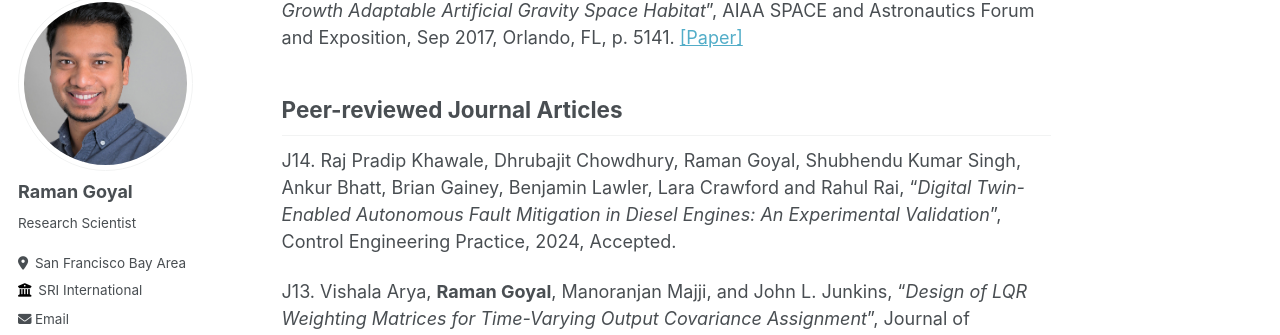
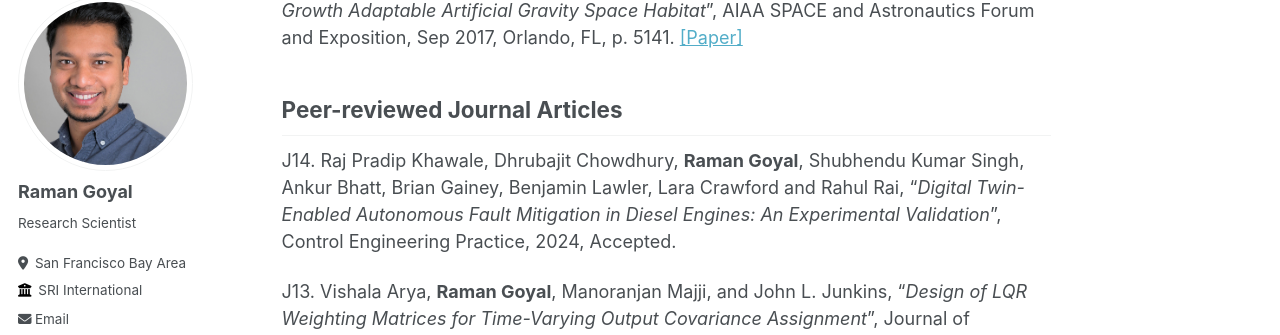
Before and after one commit to ramaniitrgoyal92/ramaniitrgoyal92.github.io, a Jekyll site: the page built from _pages/publications.md, in a window 1280 px wide and 900 px high, scrolled down 4330 px. Shown: the part 110-445 px from the top of the window. Built offline with Jekyll 4.4.1, drawn with Linux system fonts in a browser that asks for light colours; some web fonts are replaced.

Commit message:
Add files via upload

```diff
--- a/_pages/publications.md
+++ b/_pages/publications.md
@@ -151,8 +151,7 @@ C1. **R. Goyal**, Bryant, T., Majji, M., Skelton, R. E., and Longman, A., “_De
 Peer-reviewed Journal Articles
 ------
 
-J14. Raj Pradip Khawale, Dhrubajit Chowdhury, Raman Goyal, Shubhendu Kumar Singh,
-Ankur Bhatt, Brian Gainey, Benjamin Lawler, Lara Crawford and Rahul Rai, "_Digital Twin-Enabled Autonomous Fault Mitigation in Diesel Engines: An Experimental Validation_", Control Engineering Practice, 2024, Accepted.
+J14. Raj Pradip Khawale, Dhrubajit Chowdhury, **Raman Goyal**, Shubhendu Kumar Singh, Ankur Bhatt, Brian Gainey, Benjamin Lawler, Lara Crawford and Rahul Rai, "_Digital Twin-Enabled Autonomous Fault Mitigation in Diesel Engines: An Experimental Validation_", Control Engineering Practice, 2024, Accepted.
 
 
 J13. Vishala Arya, **Raman Goyal**, Manoranjan Majji, and John L. Junkins, "_Design of LQR Weighting Matrices for Time-Varying Output Covariance Assignment_", Journal of Guidance, Control, and Dynamics, 1-13, 2022.
```
